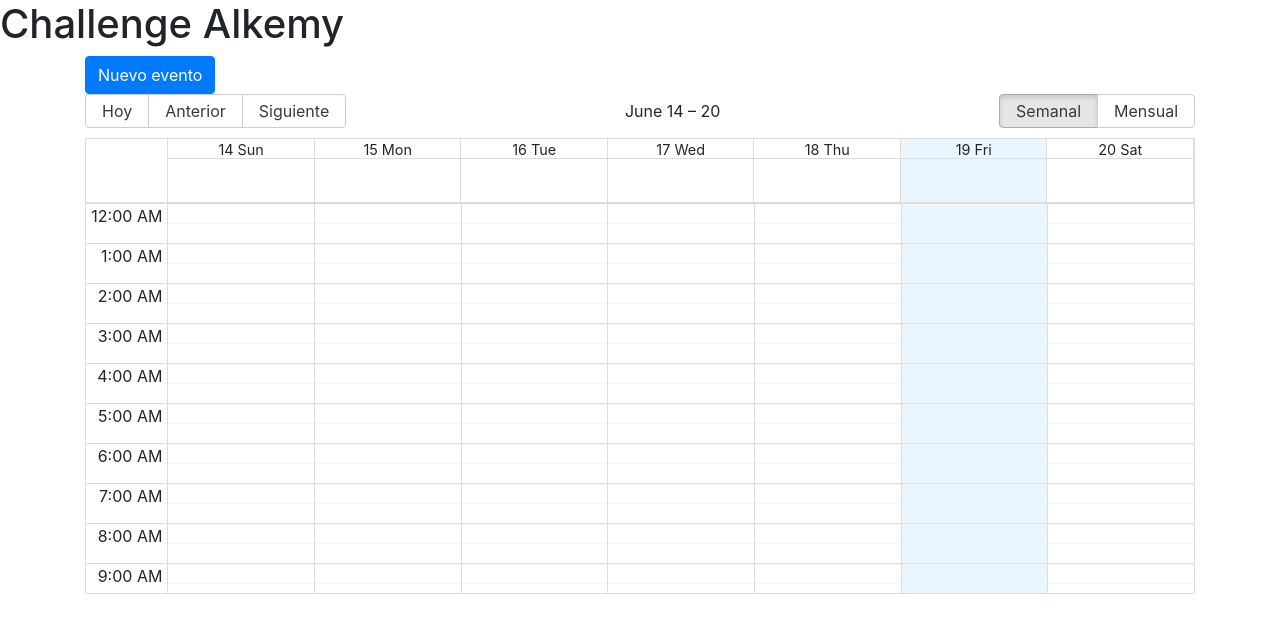
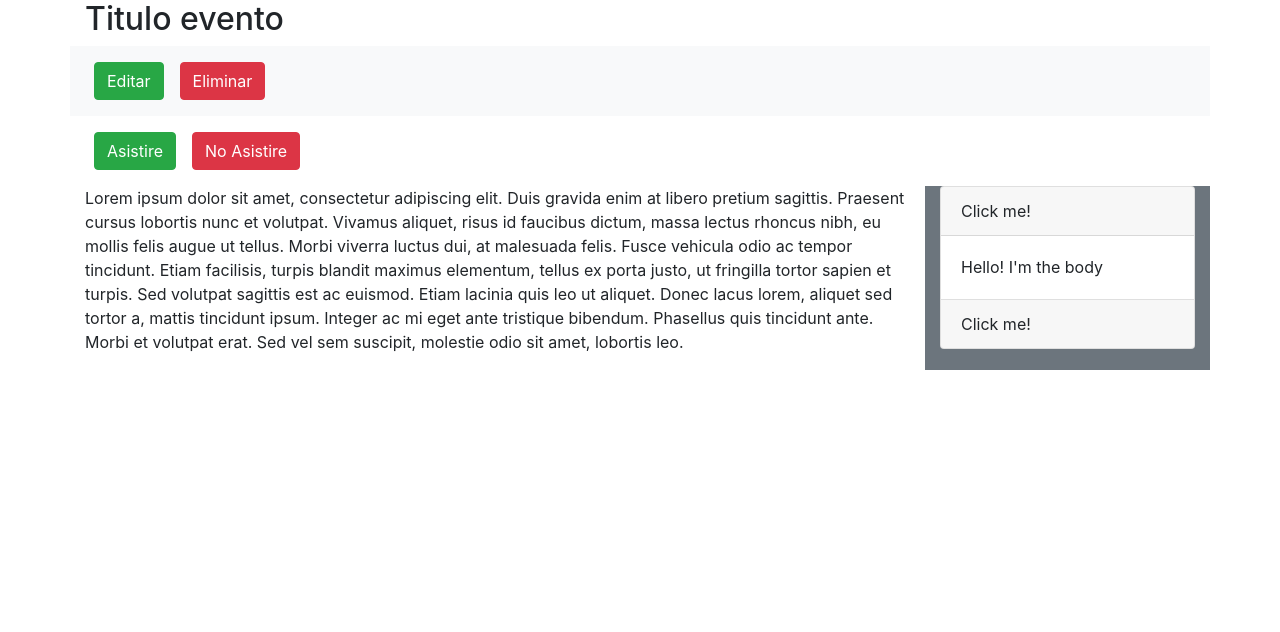
Before and after one commit to cmachado17/challenge, a React (Create React App) app in the folder frontend/: page /evento in a window 1280 px wide. Shown: the top 632 px of the page. Built offline with nearby package versions, Linux system fonts and the light colour scheme; no server answers.

Commit message:
add componente de evento, se instalo react-router-dom

```diff
--- a/frontend/package.json
+++ b/frontend/package.json
@@ -12,6 +12,7 @@
     "react-big-calendar": "^0.25.0",
     "react-bootstrap": "^1.0.1",
     "react-dom": "^16.13.1",
+    "react-router-dom": "^5.2.0",
     "react-scripts": "3.4.1"
   },
   "scripts": {
--- a/frontend/src/App.js
+++ b/frontend/src/App.js
@@ -1,12 +1,16 @@
 import React from "react";
 import Calendario from "./components/Calendar";
+import Evento from "./components/Evento";
+import { BrowserRouter as Router, Switch, Route } from "react-router-dom";
 
 function App() {
   return (
-    <div className="App">
-      <h1>Challenge Alkemy</h1>
-      <Calendario />
-    </div>
+    <Router>
+      <Switch>
+        <Route exact path="/" children={<Calendario />} />
+        <Route exact path="/evento" children={<Evento />} />
+      </Switch>
+    </Router>
   );
 }
 
--- a/frontend/src/components/Calendar.js
+++ b/frontend/src/components/Calendar.js
@@ -3,12 +3,12 @@ import { Calendar, momentLocalizer } from "react-big-calendar";
 import moment from "moment";
 import "react-big-calendar/lib/css/react-big-calendar.css";
 import Button from "react-bootstrap/Button";
-import ModalEvento from './ModalEvento';
+import ModalEvento from "./ModalEvento";
+import { Link } from "react-router-dom";
 
 const localizer = momentLocalizer(moment);
 
 const Calendario = () => {
-
   //Estado eventos
   const [eventos, setEventos] = useState([]);
 
@@ -16,14 +16,13 @@ const Calendario = () => {
   const [mostrarModal, setMostrarModal] = useState(false);
 
   //Mostrar Modal
-  const handleMostrarModal = (e) =>{
-    setMostrarModal(true)
-  }
+  const handleMostrarModal = (e) => {
+    setMostrarModal(true);
+  };
   //Ocultar Modal
   const handleOcultarModal = (e) => {
     setMostrarModal(false);
-  }
-
+  };
 
   //Peticion para la carga de eventos
   const cargarEventos = async () => {
@@ -36,15 +35,36 @@ const Calendario = () => {
     }
   };
 
-  useEffect(cargarEventos, []);
+  useEffect(() =>{
+    cargarEventos()}, []);
 
+  const CustomEvent = (event) => {
+    console.log(event.event.start);
+    return (
+      <div>
+        <Link to="/evento">
+          {event.event.title}
+        </Link>
+      </div>
+    );
+  };
+
+  let formats = {
+    weekDayFormat: null,
+    eventTimeRangeStartFormat: null,
+    eventTimeRangeEndFormat: null,
+  };
 
   return (
     <div className="container">
+      <h1>Challenge Alkemy</h1>
       <Button onClick={handleMostrarModal}>Nuevo evento</Button>
       <Calendar
+        components={{
+          event: CustomEvent,
+        }}
         views={["week", "month"]}
-        defaultView='week'
+        defaultView="week"
         localizer={localizer}
         //pasar las fechas a objeto Date para formato necesario de react-big-calendar
         events={eventos.map((evento) => ({
@@ -62,8 +82,13 @@ const Calendario = () => {
           month: "Mensual",
           week: "Semanal",
         }}
+        formats={formats}
       />
-    <ModalEvento show={mostrarModal} handleOcultarModal={handleOcultarModal} cargarEventos={cargarEventos}/>
+      <ModalEvento
+        show={mostrarModal}
+        handleOcultarModal={handleOcultarModal}
+        cargarEventos={cargarEventos}
+      />
     </div>
   );
 };
--- /dev/null
+++ b/frontend/src/components/Evento.js
@@ -0,0 +1,66 @@
+import React from "react";
+import Button from "react-bootstrap/Button";
+import Row from "react-bootstrap/Row";
+import Col from "react-bootstrap/Col";
+import Accordion from 'react-bootstrap/Accordion';
+import Card from 'react-bootstrap/Card';
+
+const Evento = () => {
+  return (
+    <div className="container">
+      <h2>Titulo evento</h2>
+
+      <Row className="pl-3 py-3 bg-light">
+        <Button variant="success mx-2">Editar</Button>
+
+        <Button variant="danger mx-2">Eliminar</Button>
+      </Row>
+
+      <Row className="pl-3 my-3">
+        <Button variant="success mx-2">Asistire</Button>
+
+        <Button variant="danger mx-2">No Asistire</Button>
+      </Row>
+      <Row>
+        <Col sm={12} md={9}>
+          <p>
+            Lorem ipsum dolor sit amet, consectetur adipiscing elit. Duis
+            gravida enim at libero pretium sagittis. Praesent cursus lobortis
+            nunc et volutpat. Vivamus aliquet, risus id faucibus dictum, massa
+            lectus rhoncus nibh, eu mollis felis augue ut tellus. Morbi viverra
+            luctus dui, at malesuada felis. Fusce vehicula odio ac tempor
+            tincidunt. Etiam facilisis, turpis blandit maximus elementum, tellus
+            ex porta justo, ut fringilla tortor sapien et turpis. Sed volutpat
+            sagittis est ac euismod. Etiam lacinia quis leo ut aliquet. Donec
+            lacus lorem, aliquet sed tortor a, mattis tincidunt ipsum. Integer
+            ac mi eget ante tristique bibendum. Phasellus quis tincidunt ante.
+            Morbi et volutpat erat. Sed vel sem suscipit, molestie odio sit
+            amet, lobortis leo.
+          </p>
+        </Col>
+        <Col sm={12} md={3} className="bg-secondary">
+          <Accordion defaultActiveKey="0">
+            <Card>
+              <Accordion.Toggle as={Card.Header} eventKey="0">
+                Click me!
+              </Accordion.Toggle>
+              <Accordion.Collapse eventKey="0">
+                <Card.Body>Hello! I'm the body</Card.Body>
+              </Accordion.Collapse>
+            </Card>
+            <Card>
+              <Accordion.Toggle as={Card.Header} eventKey="1">
+                Click me!
+              </Accordion.Toggle>
+              <Accordion.Collapse eventKey="1">
+                <Card.Body>Hello! I'm another body</Card.Body>
+              </Accordion.Collapse>
+            </Card>
+          </Accordion>
+        </Col>
+      </Row>
+    </div>
+  );
+};
+
+export default Evento;
```
Also changed, not shown: frontend/src/index.css (line endings or trailing spaces), 2 other files (tests, documents, lock files or other folders). Lines whose indentation alone changed are shown as unchanged.
